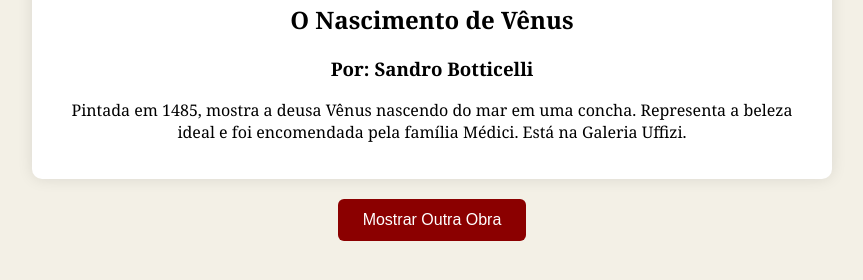
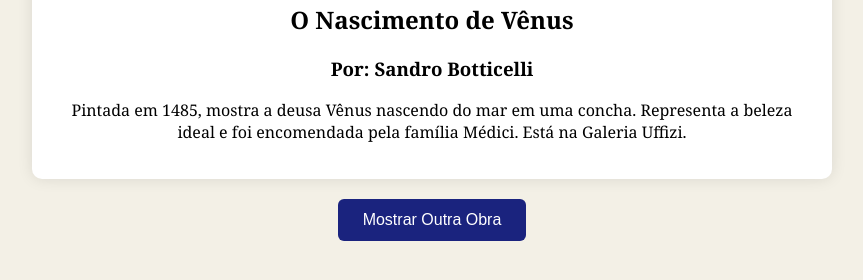
Before and after one commit to ThiagodeSouza413/Quadros_aleatorios-GePeTo, a plain HTML site: page index.html in a window 1280 px wide. Shown: the part 458-738 px from the top of the page, without its empty margins (208-1071 px from the left). Drawn offline with Linux system fonts and the light colour scheme.

Commit message:
Update style.css

```diff
--- a/style.css
+++ b/style.css
@@ -29,7 +29,7 @@ body {
 #nova-obra {
   padding: 12px 25px;
   font-size: 16px;
-  background-color: #8b0000;
+  background-color: #1a237e;
   color: white;
   border: none;
   border-radius: 6px;
@@ -37,5 +37,5 @@ body {
 }
 
 #nova-obra:hover {
-  background-color: #a30000;
+  background-color: #3949ab;
 }
```
